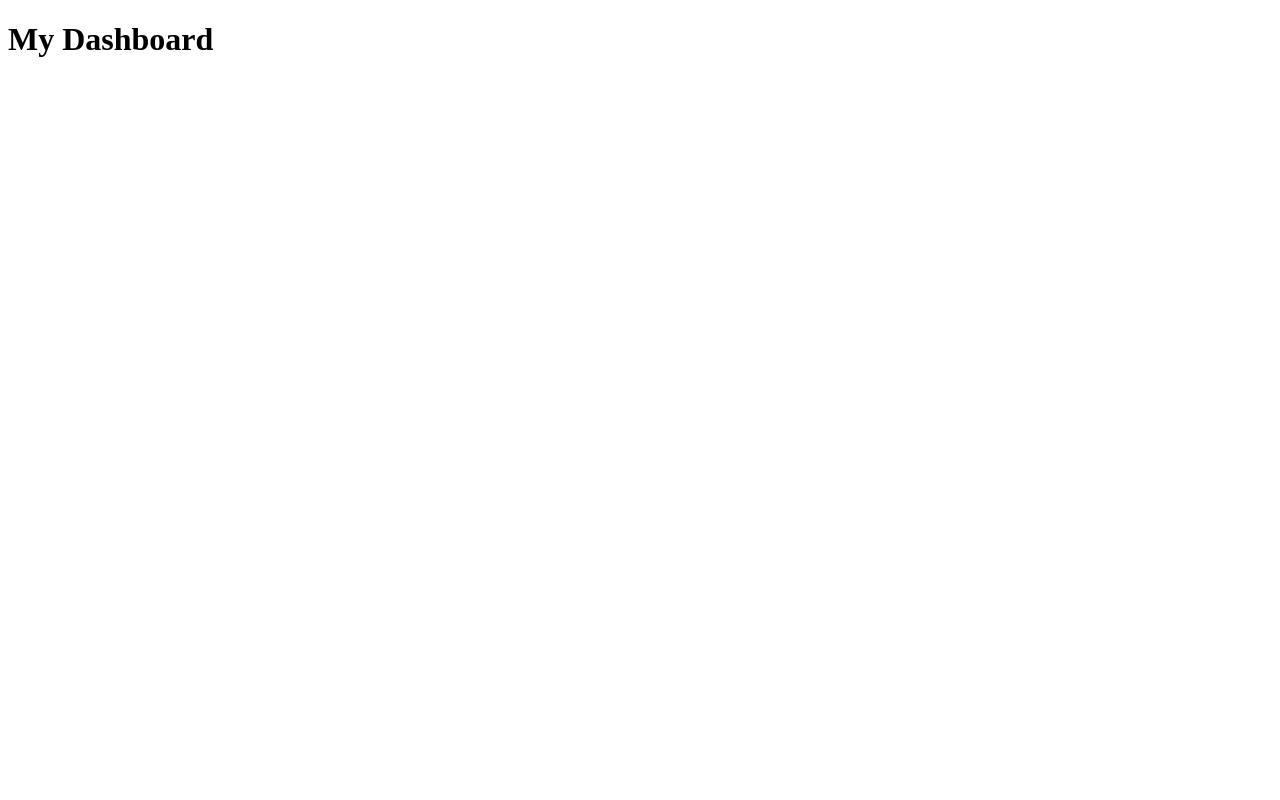
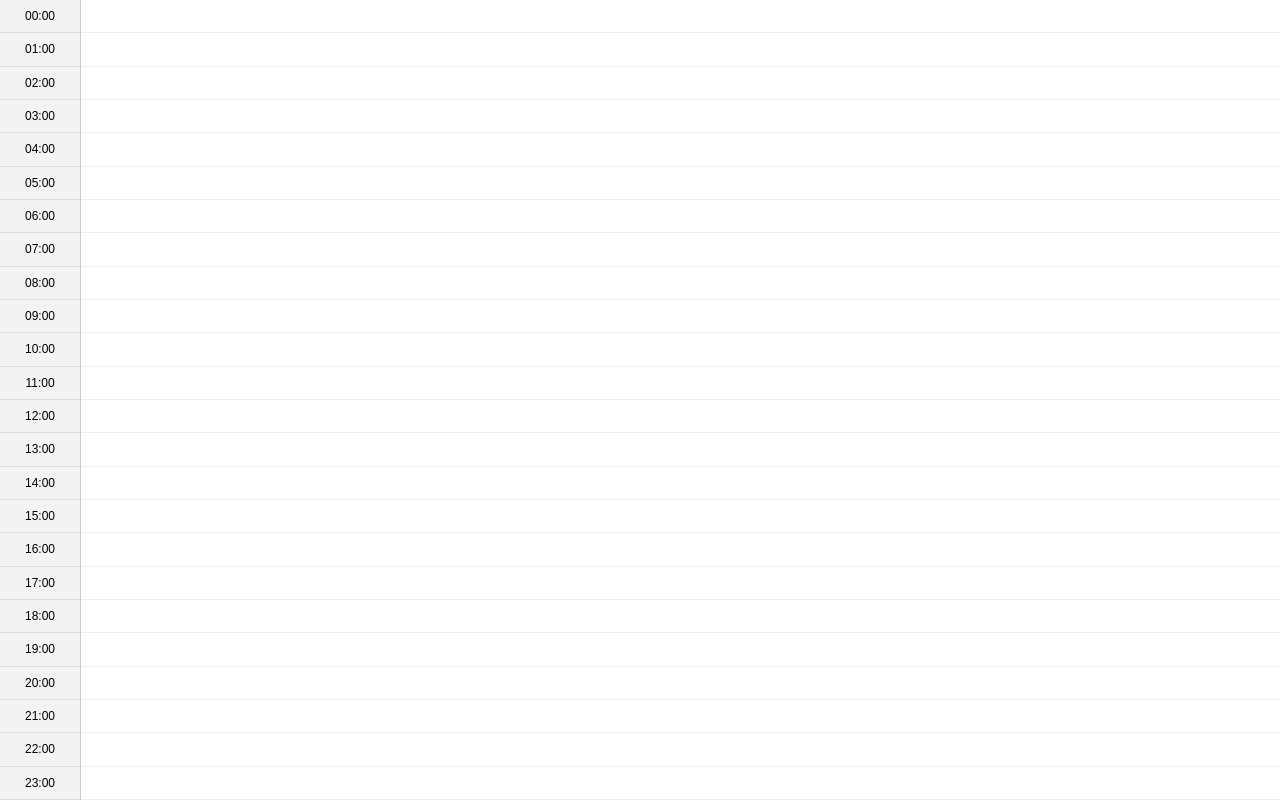
Before and after one commit to Imran-Aknaf/MyDashBoard, a plain HTML site: page index.html in a window 1280 px wide. Drawn offline with Linux system fonts and the light colour scheme.

Commit message:
A first Day View layout with hour labels and hour blocks

```diff
--- a/app.js
+++ b/app.js
@@ -0,0 +1,20 @@
+const leftContainer = document.getElementById("left-container");
+const rightContainer = document.getElementById("right-container");
+
+for (let i=0; i < 24; i++){
+
+    //Format into HH:MM
+    const hour = i < 10 ?  `0${i}` : `${i}`;
+    const timeLabel = `${hour}:00`;
+
+    //Left container
+    const timeDiv = document.createElement("div");
+    timeDiv.className = "time-label";
+    timeDiv.textContent = timeLabel;
+    leftContainer.appendChild(timeDiv);
+
+    //Right container
+    const blockDiv = document.createElement("div");
+    blockDiv.className = "hour-block";
+    rightContainer.appendChild(blockDiv);
+}
--- a/index.html
+++ b/index.html
@@ -7,7 +7,15 @@
         <link rel="stylesheet" href="style.css" />
     </head>
     <body>
-        <h1>My Dashboard</h1>
-        <!--vertical timeline-->
+        <div class="day-view">
+            <div id="left-container">
+                <!-- dynamically added 00:00 to 23:00 -->
+            </div>
+            <div id="right-container">
+                <!-- dynamically added hour blocks -->
+            </div>
+        </div>
+
+        <script src="app.js"></script>
     </body>
 </html>
--- a/style.css
+++ b/style.css
@@ -0,0 +1,46 @@
+/*To make sure we use the whole window*/
+body, html {
+  margin: 0;
+  padding: 0;
+  height: 100%;
+  font-family: sans-serif;
+}
+
+.day-view {
+  display: flex;
+  flex-direction: row;
+  height: 100vh;
+}
+
+#left-container,
+#right-container {
+  display: flex;
+  flex-direction: column; /*Stack childs vertically*/
+  height: 100%;
+  overflow: hidden;
+}
+
+#left-container {
+  width: 80px;
+  background-color: #f3f3f3;
+  border-right: 1px solid #ccc;
+}
+
+#right-container {
+  flex: 1; /*Right container take all remaining horizontal space that left container didn't take*/
+  background-color: #ffffff;
+}
+
+.time-label {
+  flex: 1;
+  border-bottom: 1px solid #ddd;
+  font-size: 12px;
+  display: flex;
+  align-items: center;
+  justify-content: center;
+}
+
+.hour-block {
+  flex: 1; /*Equal height per hour block*/
+  border-bottom: 1px solid #eee;
+}
```
Also changed, not shown: 1 other file.
